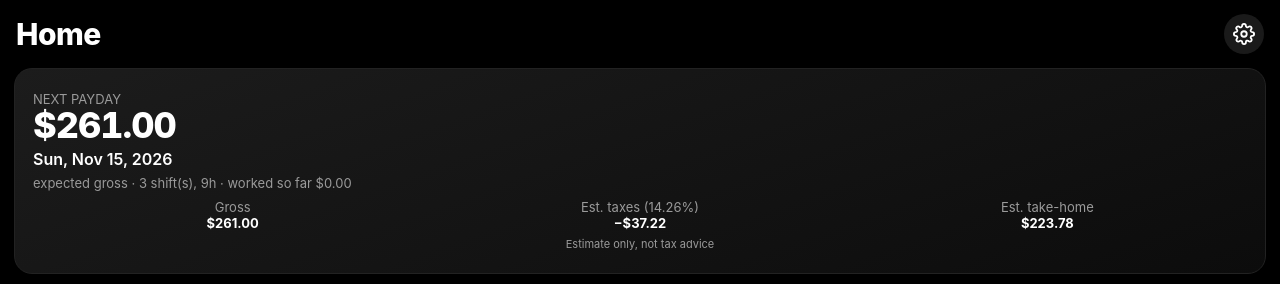
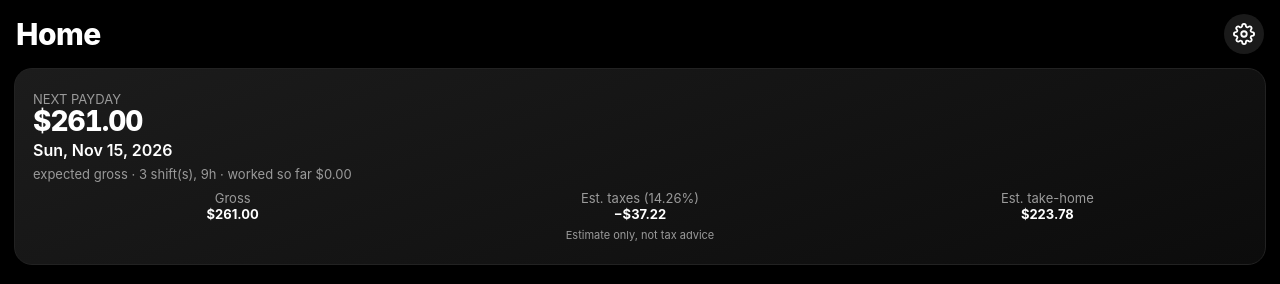
Before and after one commit to TylerBoylan/Penalty-Tracker, a plain HTML site: page gigs/index.html in a window 1280 px wide. Shown: the top 284 px of the page. Drawn offline with Linux system fonts and the light colour scheme.

Commit message:
Even smaller payday amount

```diff
--- a/gigs/index.html
+++ b/gigs/index.html
@@ -25,7 +25,7 @@ input,select,textarea{font:inherit;font-size:17px;width:100%;min-height:46px;bor
 input[type=checkbox]{-webkit-appearance:checkbox;appearance:auto}
 textarea{min-height:70px;padding:10px}
 label{font-size:12px;color:var(--mut);display:block;margin:10px 2px 4px}
-.big{font-size:36px;font-weight:800;letter-spacing:-1px;font-variant-numeric:tabular-nums;line-height:1.05}
+.big{font-size:28px;font-weight:800;letter-spacing:-1px;font-variant-numeric:tabular-nums;line-height:1.05}
 .sub{color:var(--mut);font-size:13px}
 .hero{padding:22px 18px;background:linear-gradient(160deg,#1c1c1c,#0c0c0c);border:1px solid #222}
 .grid{display:grid;grid-template-columns:1fr 1fr;gap:10px}
```
